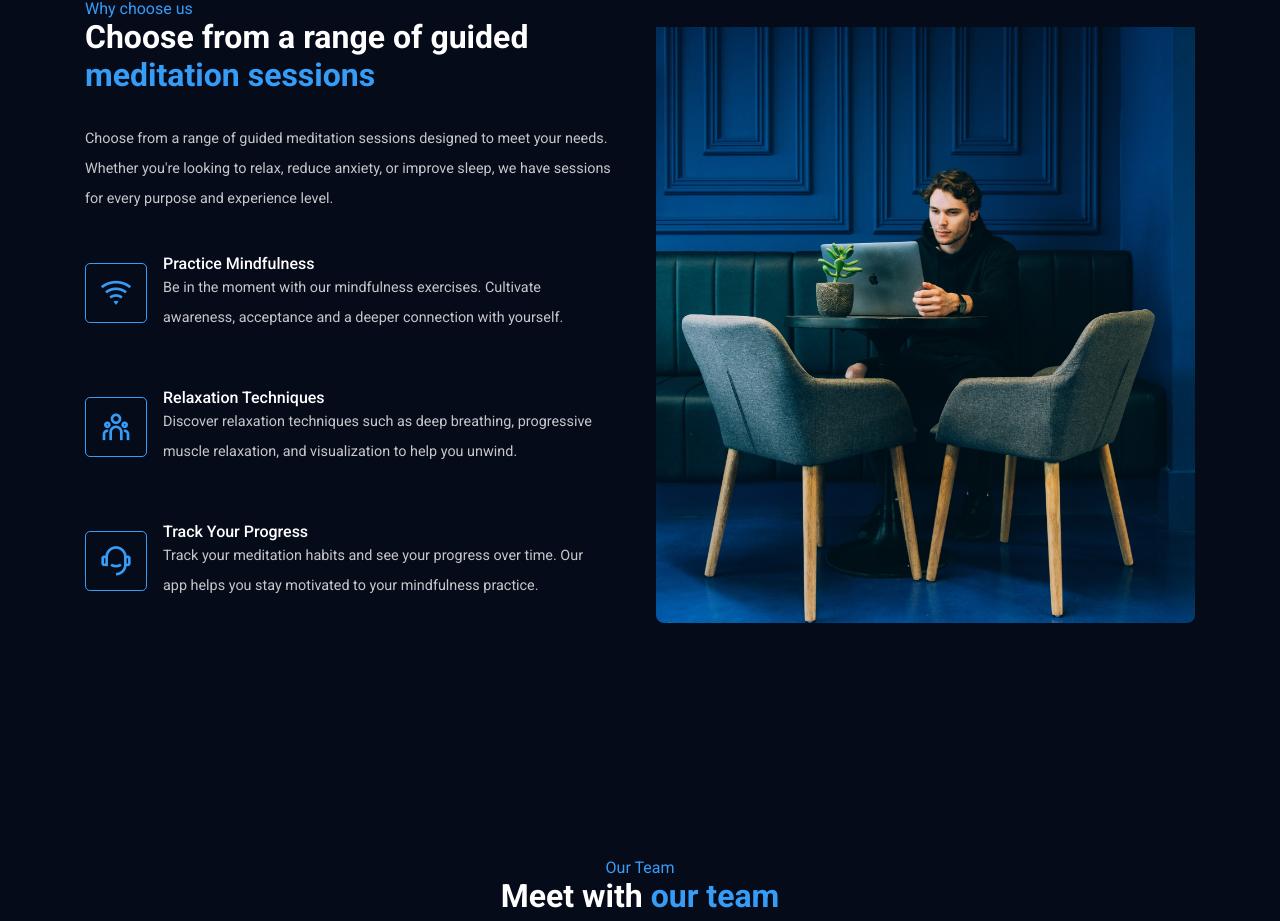
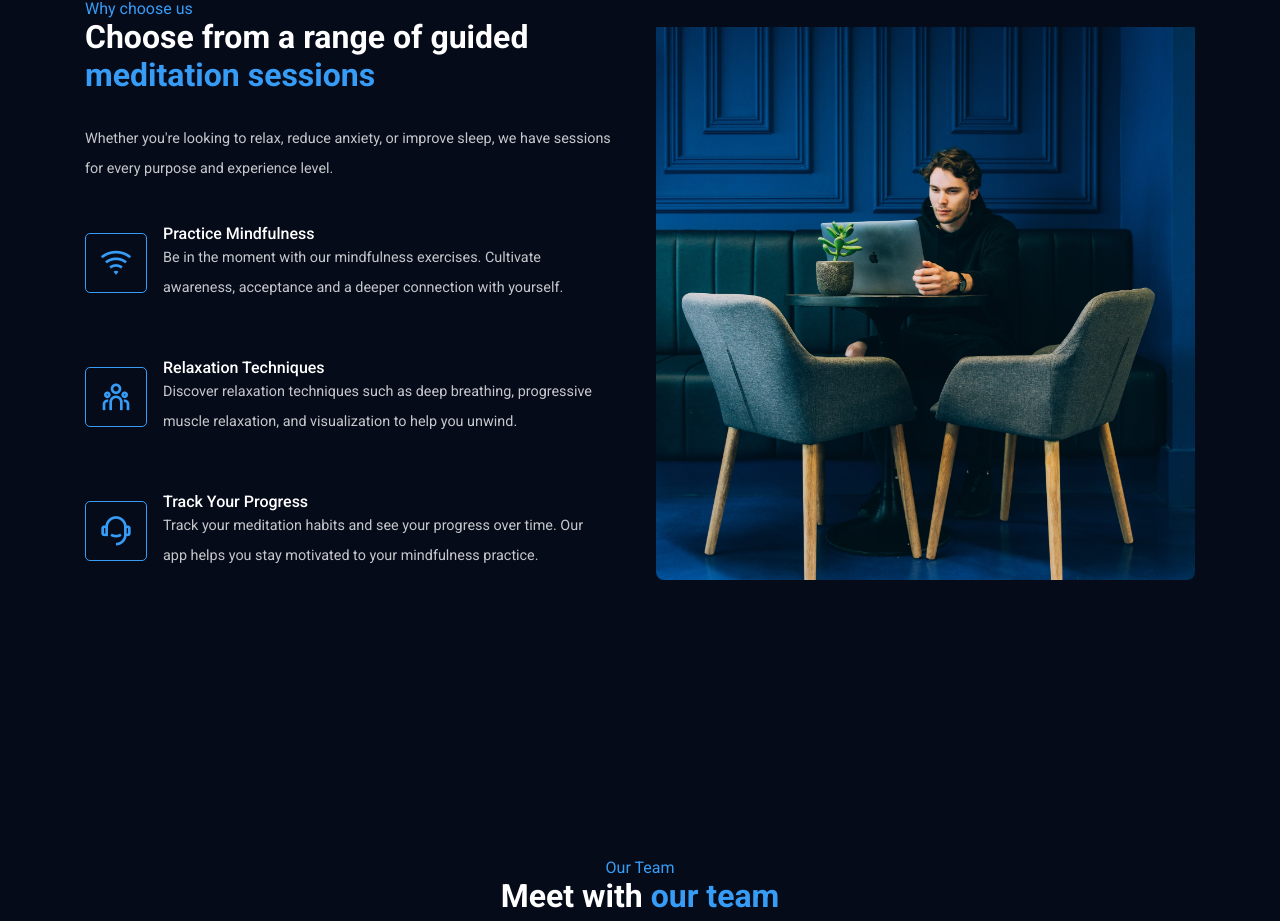
Before and after one commit to Soham2395/Meditation-App, a React (Create React App) app: page /home in a window 1280 px wide. Shown: the part 1540-2461 px from the top of the page. Built offline with nearby package versions, Linux system fonts and the light colour scheme.

Commit message:
Delay effect updated

```diff
--- a/src/components/UI/About.jsx
+++ b/src/components/UI/About.jsx
@@ -35,7 +35,7 @@ const About = () => {
             <h2>Choose from a range of guided </h2>
             <h2 className="highlight">meditation sessions</h2>
             <p className="description about__content-desc">
-            Choose from a range of guided meditation sessions designed to meet your needs. Whether you're looking to relax, reduce anxiety, or improve sleep, we have sessions for every purpose and experience level.
+            Whether you're looking to relax, reduce anxiety, or improve sleep, we have sessions for every purpose and experience level.
             </p>
             <div className="choose__item-wrapper">
                 {chooseData.map((item,index)=>(
@@ -51,14 +51,9 @@ const About = () => {
                 ))}
             </div>
             </motion.div>
-            <motion.div
-            variants={fadeIn("left",0.2)}
-            initial="hidden"
-            whileInView={"show"}
-            viewport={{once:false,amount:0.7}}
-            className="about__img">
+            <div className="about__img">
                 <img src={aboutImg} alt=""/>
-            </motion.div>
+            </div>
         </div>
     </div>
   </section>
--- a/src/styles/about.css
+++ b/src/styles/about.css
@@ -9,7 +9,7 @@
 .about__img img{
     padding-top: 3rem;
     width: 100%;
-    height: 75%;
+    height: 70%;
     object-fit: cover;
     border-radius: 0.5rem;
 }
```
